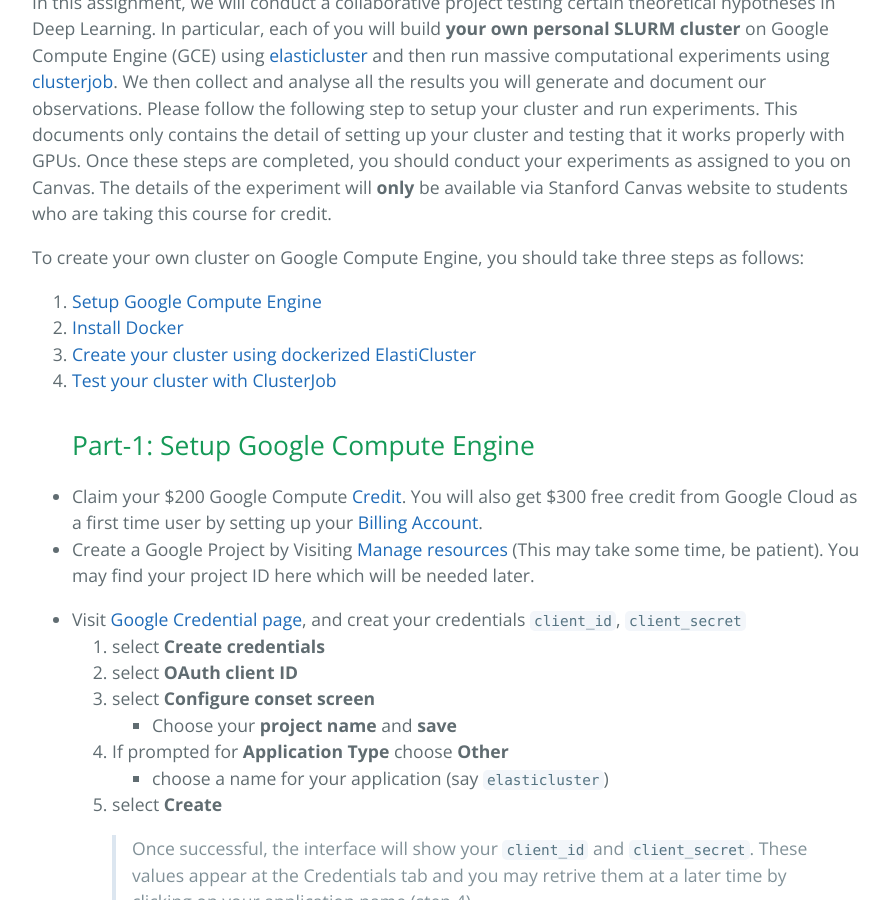
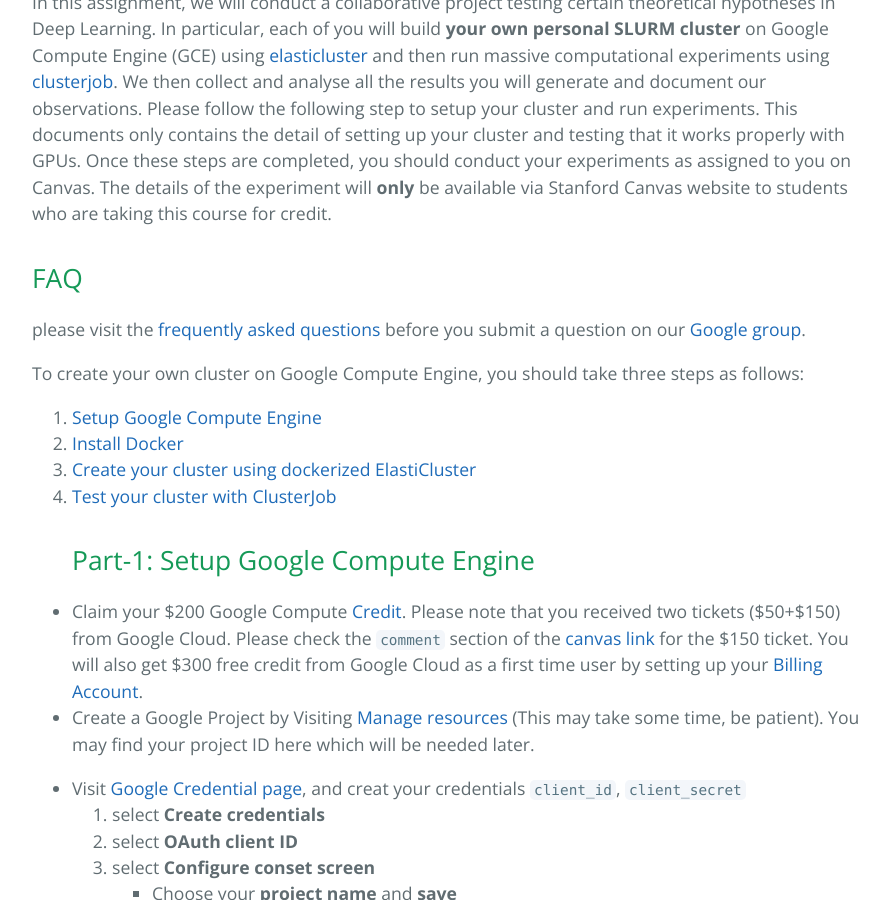
Before and after one commit to stats285/stats285.github.io, a Jekyll site: the page built from assets/assignments/02/assignment2.md, in a window 1280 px wide and 900 px high, scrolled down 508 px. Shown: the whole window, without its empty margins (192-1081 px from the left). Built offline with Jekyll 4.4.1, drawn with Linux system fonts in a browser that asks for light colours; the repository's description, which GitHub fills in, is left out; our own code applies the rules of GitHub Pages for plain Markdown files; some of the changed text lies outside the part shown.

Commit message:
added faq

```diff
--- a/assets/assignments/02/assignment2.md
+++ b/assets/assignments/02/assignment2.md
@@ -11,6 +11,11 @@
 our observations.
 Please follow the following step to setup your cluster and run experiments. This documents only contains the detail of setting up your cluster and testing that it works properly with GPUs. Once these steps are completed, you should conduct your experiments as assigned to you on Canvas. The details of the experiment will **only** be available via Stanford Canvas website to students who are taking this course for credit.
 
+
+## FAQ
+please visit the [frequently asked questions](faq) before you submit a question on our [Google group](https://groups.google.com/forum/#!forum/clusterjob).
+
+
 To create your own cluster on Google Compute Engine, you should take three steps as follows:
 
 1. [Setup Google Compute Engine](#part-1-setup-google-compute-engine)
@@ -19,7 +24,7 @@
 4. [Test your cluster with ClusterJob](#part-4-test-your-cluster-with-clusterjob)
 ## Part-1: Setup Google Compute Engine
 
-* Claim your $200 Google Compute [Credit](https://canvas.stanford.edu/courses/73102/discussion_topics/160558). You will also get $300 free credit from Google Cloud as a first time user by setting up your [Billing Account](https://console.cloud.google.com/billing).
+* Claim your $200 Google Compute [Credit](https://canvas.stanford.edu/courses/73102/discussion_topics/160558). Please note that you received two tickets ($50+$150) from Google Cloud. Please check the `comment` section of the [canvas link](https://canvas.stanford.edu/courses/73102/discussion_topics/160558) for the $150 ticket. You will also get $300 free credit from Google Cloud as a first time user by setting up your [Billing Account](https://console.cloud.google.com/billing).
 * <a id="proj-id"></a> Create a Google Project by Visiting [Manage resources](https://console.cloud.google.com/cloud-resource-manager?_ga=2.13784503.-1419916998.1496658742) (This may take some time, be patient). You may find your project ID here which will be needed later.
 
 * <a id="gce-cred"></a>Visit [Google Credential page](https://console.cloud.google.com/project/_/apiui/credential), and creat your credentials `client_id`, `client_secret`
```
Also changed, not shown: other parts of assets/assignments/02/assignment2.md (+3 -1 lines), assets/assignments/02/faq.md (added, +17 -0 lines).
